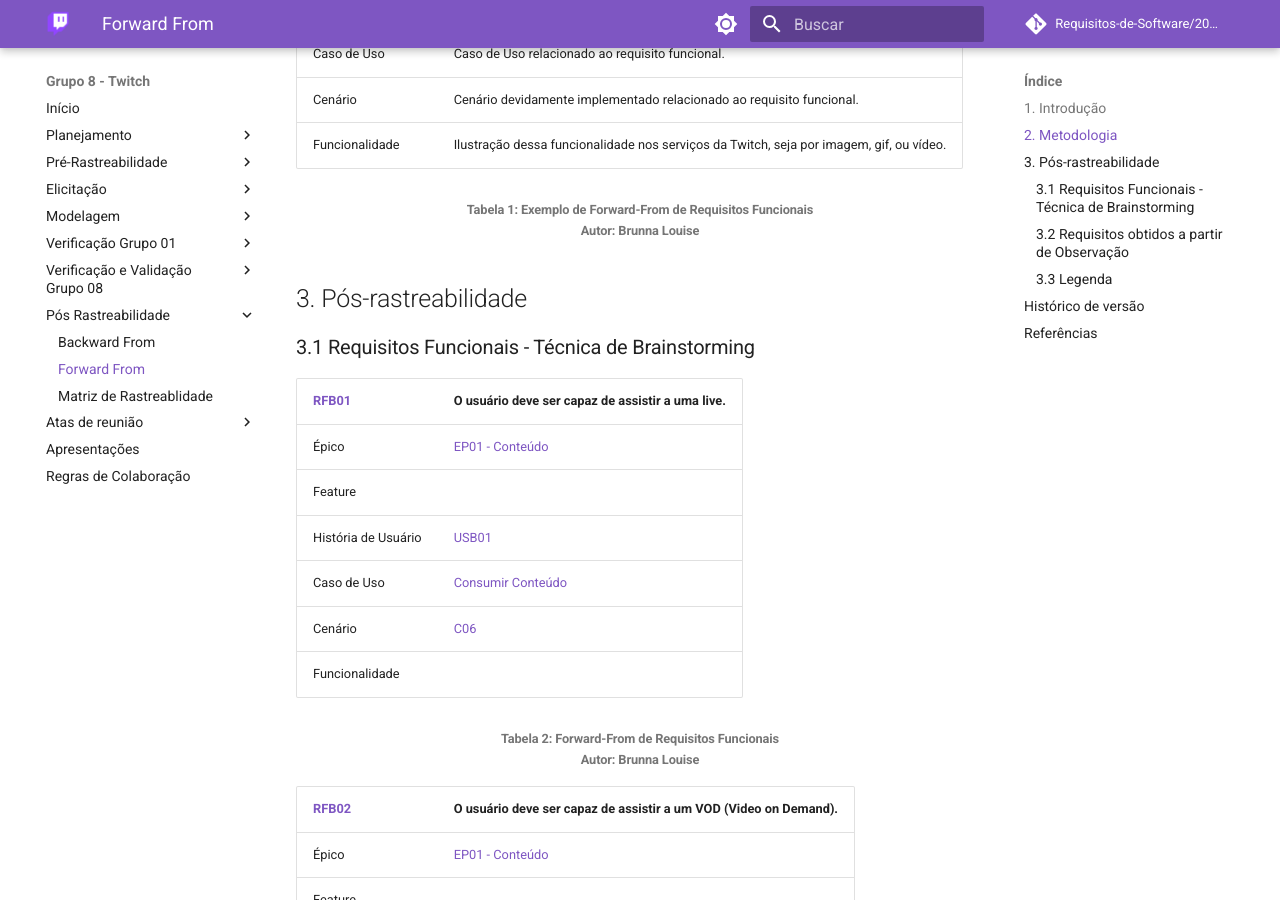
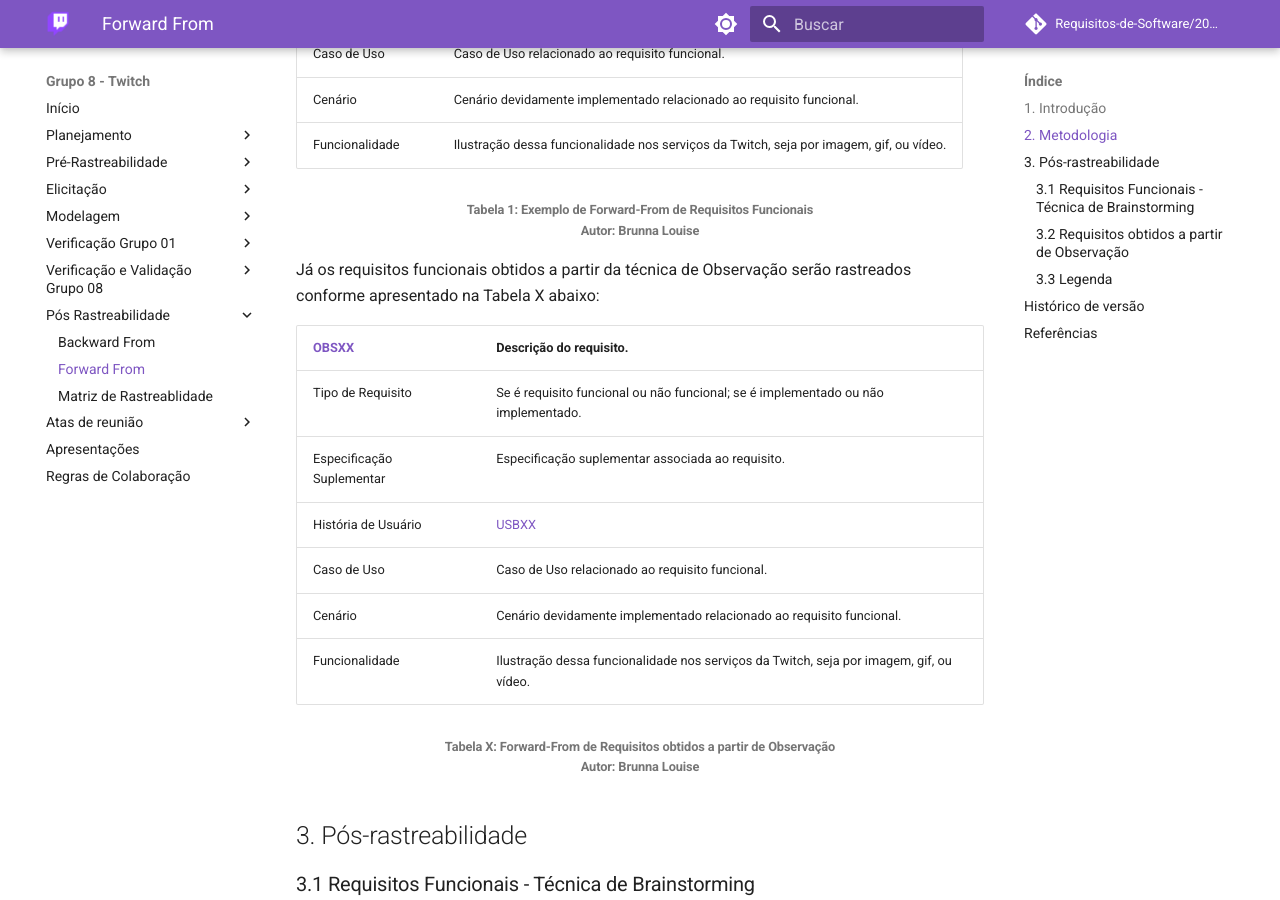
Before and after one commit to Requisitos-de-Software/2023.1-Twitch, an MkDocs documentation site: the page built from docs/pos_rastreabilidade/forward_from.md, in a window 1280 px wide and 900 px high, scrolled down 904 px. Built offline with MkDocs 1.6.1 and Material for MkDocs 9.7.7, drawn with Linux system fonts in a browser that asks for light colours; comment, search, counter and statistics services are not loaded.

Commit message:
arrumando metodologia

```diff
--- a/docs/pos_rastreabilidade/forward_from.md
+++ b/docs/pos_rastreabilidade/forward_from.md
@@ -21,6 +21,19 @@
 | Funcionalidade | Ilustração dessa funcionalidade nos serviços da Twitch, seja por imagem, gif, ou vídeo. |
 
 <h6 align = "center"> Tabela 1: Exemplo de Forward-From de Requisitos Funcionais
+<br> Autor: Brunna Louise</h6>
+
+Já os requisitos funcionais obtidos a partir da técnica de Observação serão rastreados conforme apresentado na Tabela X abaixo:
+
+| [OBSXX]()  | Descrição do requisito.  |
+| ------ | ---- |
+| Tipo de Requisito  |  Se é requisito funcional ou não funcional; se é implementado ou não implementado. |
+| Especificação Suplementar  | Especificação suplementar associada ao requisito. |
+| História de Usuário | [USBXX]() |
+| Caso de Uso | Caso de Uso relacionado ao requisito funcional. |
+| Cenário  | Cenário devidamente implementado relacionado ao requisito funcional.  |
+| Funcionalidade | Ilustração dessa funcionalidade nos serviços da Twitch, seja por imagem, gif, ou vídeo. |
+<h6 align = "center"> Tabela X: Forward-From de Requisitos obtidos a partir de Observação
 <br> Autor: Brunna Louise</h6>
 
 ## 3. Pós-rastreabilidade
```
